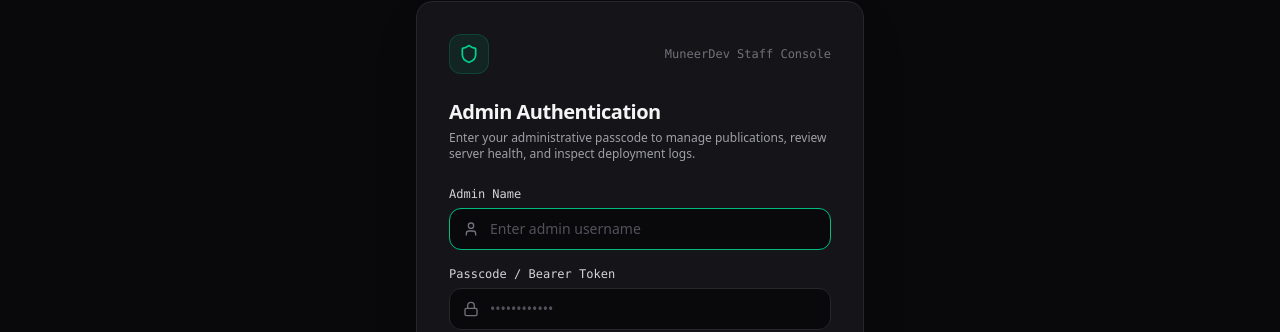
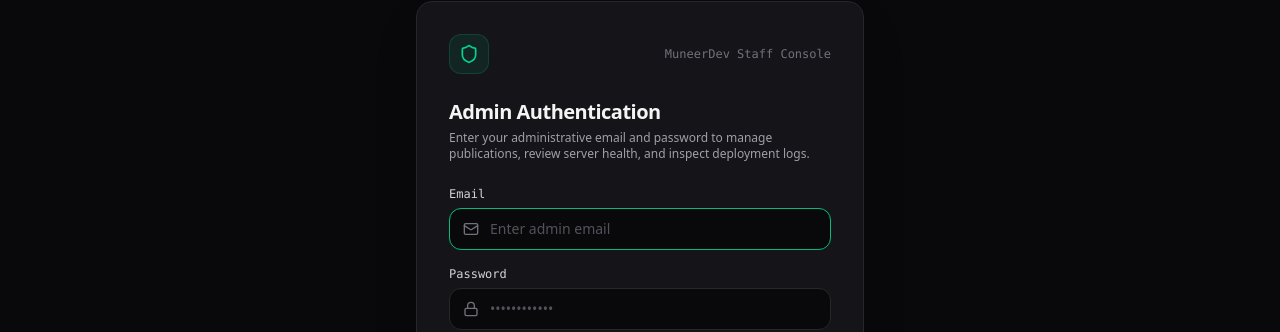
Before and after one commit to muneerdev01/MuneerDev_Frontend, a Next.js app: page /admin in a window 1280 px wide. Shown: the part 132-464 px from the top of the page. Built offline with nearby package versions, Linux system fonts and the light colour scheme; no server answers.

Commit message:
Fix admin login: username to email

```diff
--- a/components/admin/AdminLoginModal.tsx
+++ b/components/admin/AdminLoginModal.tsx
@@ -1,7 +1,7 @@
 'use client';
 
 import React, { useState } from 'react';
-import { Shield, Key, ArrowRight, Lock, AlertCircle, User } from 'lucide-react';
+import { Shield, Key, ArrowRight, Lock, AlertCircle, Mail } from 'lucide-react';
 import { adminLogin } from '@/lib/api';
 
 interface AdminLoginModalProps {
@@ -10,7 +10,7 @@ interface AdminLoginModalProps {
 }
 
 export function AdminLoginModal({ onSuccess, onCancel }: AdminLoginModalProps) {
-  const [username, setUsername] = useState('');
+  const [email, setEmail] = useState('');
   const [password, setPassword] = useState('');
   const [loading, setLoading] = useState(false);
   const [error, setError] = useState<string | null>(null);
@@ -18,15 +18,15 @@ export function AdminLoginModal({ onSuccess, onCancel }: AdminLoginModalProps) {
   const handleSubmit = async (e: React.FormEvent) => {
     e.preventDefault();
 
-    if (!username || !password) {
-      setError('Please enter both admin name and passcode.');
+    if (!email || !password) {
+      setError('Please enter both email and password.');
       return;
     }
 
     setLoading(true);
     setError(null);
 
-    const result = await adminLogin(username, password);
+    const result = await adminLogin(email, password);
     setLoading(false);
 
     if (result.success) {
@@ -50,7 +50,7 @@ export function AdminLoginModal({ onSuccess, onCancel }: AdminLoginModalProps) {
           Admin Authentication
         </h2>
         <p className="text-xs text-zinc-400">
-          Enter your administrative passcode to manage publications, review server health, and inspect deployment logs.
+          Enter your administrative email and password to manage publications, review server health, and inspect deployment logs.
         </p>
       </div>
 
@@ -63,28 +63,28 @@ export function AdminLoginModal({ onSuccess, onCancel }: AdminLoginModalProps) {
 
       <form onSubmit={handleSubmit} className="space-y-4">
 
-        {/* NAYA: Admin Name Field */}
+        {/* Email Field */}
         <div>
           <label className="block text-xs font-mono text-zinc-300 mb-1.5">
-            <span>Admin Name</span>
+            <span>Email</span>
           </label>
           <div className="relative">
-            <User className="absolute left-3.5 top-1/2 -translate-y-1/2 h-4 w-4 text-zinc-500" />
+            <Mail className="absolute left-3.5 top-1/2 -translate-y-1/2 h-4 w-4 text-zinc-500" />
             <input
-              type="text"
-              value={username}
-              onChange={(e) => setUsername(e.target.value)}
-              placeholder="Enter admin username"
+              type="email"
+              value={email}
+              onChange={(e) => setEmail(e.target.value)}
+              placeholder="Enter admin email"
               className="w-full rounded-xl border border-zinc-800 bg-zinc-950 pl-10 pr-4 py-2.5 text-sm text-zinc-100 placeholder-zinc-600 focus:border-emerald-500 focus:outline-hidden"
               autoFocus
             />
           </div>
         </div>
 
-        {/* Purana: Passcode Field */}
+        {/* Password Field */}
         <div>
           <label className="block text-xs font-mono text-zinc-300 mb-1.5 flex items-center justify-between">
-            <span>Passcode / Bearer Token</span>
+            <span>Password</span>
           </label>
           <div className="relative">
             <Lock className="absolute left-3.5 top-1/2 -translate-y-1/2 h-4 w-4 text-zinc-500" />
```
Also changed, not shown: 1 other file (tests, documents, lock files or other folders).
